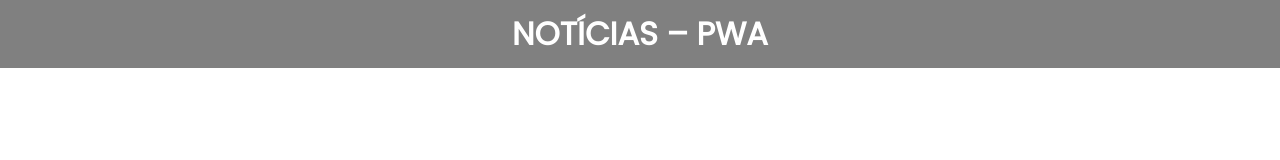
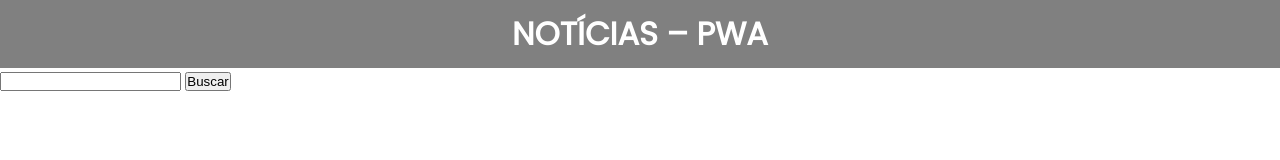
Before and after one commit to MatheusKiyota/Not-cias-PWA, a website built with Vite: page index.html in a window 1280 px wide. Built offline with nearby package versions, Linux system fonts and the light colour scheme.

Commit message:
adicionar botão

```diff
--- a/index.html
+++ b/index.html
@@ -13,9 +13,18 @@
 </head>
 <body>
   <div class="container">
-    <header>
-      <h1>Notícias – PWA</h1>
-    </header>
+<header>
+  <h1>Notícias – PWA</h1>
+</header>
+
+  <input
+    type="text"
+    id="buscar"
+  />
+  <button onclick="postNews()">Buscar</button>
+
+
+
     <main></main>
   </div>
 </body>
--- a/js/main.js
+++ b/js/main.js
@@ -1,4 +1,4 @@
-//registrando a service worker
+
 if ('serviceWorker' in navigator) {
   window.addEventListener('load', async () => {
     try {
@@ -13,12 +13,13 @@ if ('serviceWorker' in navigator) {
   });
 }
 
-let param = 'AI'
-const apiKey = '4abf7d67ddef4ae3817c6f0f72c44afa';
-let url = `https://newsapi.org/v2/everything?q=${param}&apiKey=${apiKey}`;
-const main = document.querySelector('main');
 
 async function postNews() {
+  let param = document.getElementById("buscar").value
+  const apiKey = '4abf7d67ddef4ae3817c6f0f72c44afa';
+  let url = `https://newsapi.org/v2/everything?q=${param}&apiKey=${apiKey}`;
+  const main = document.querySelector('main');
+
   const res = await fetch(url);
   const data = await res.json();
   console.log(url)
```
